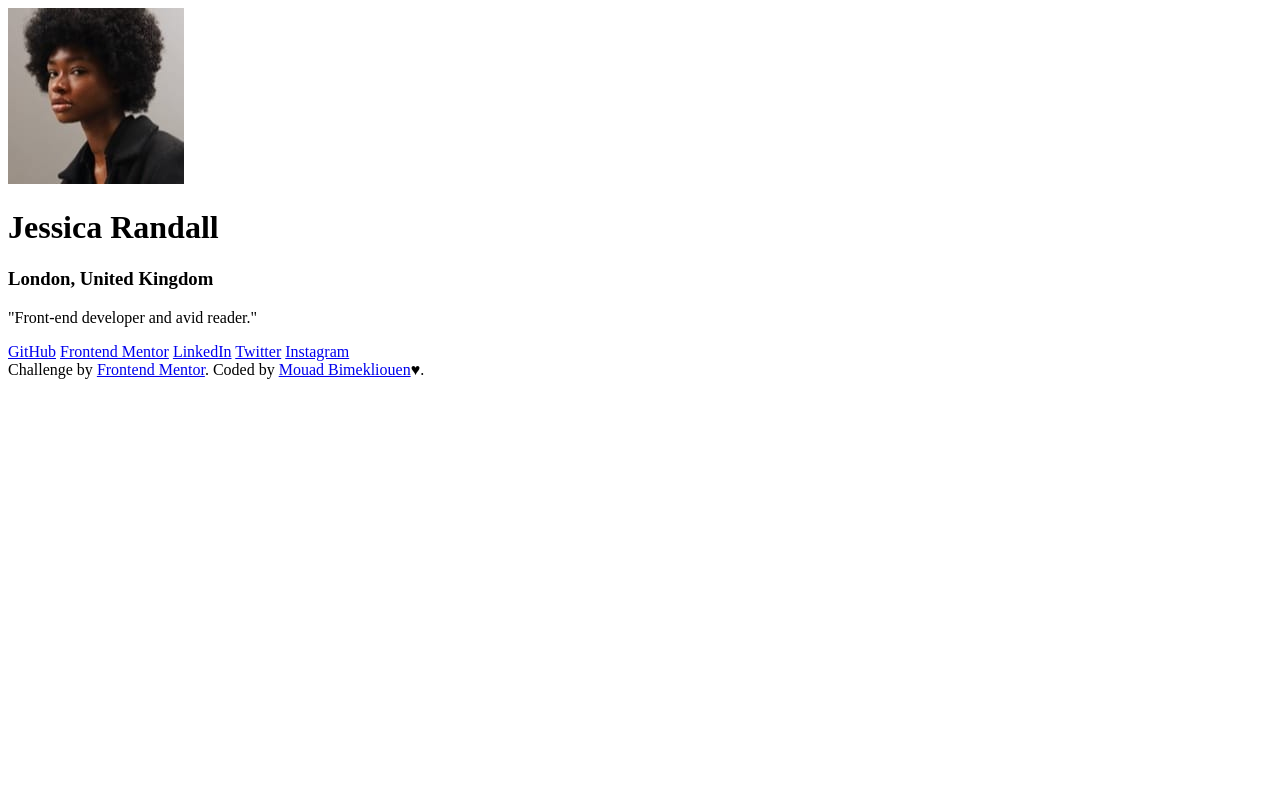
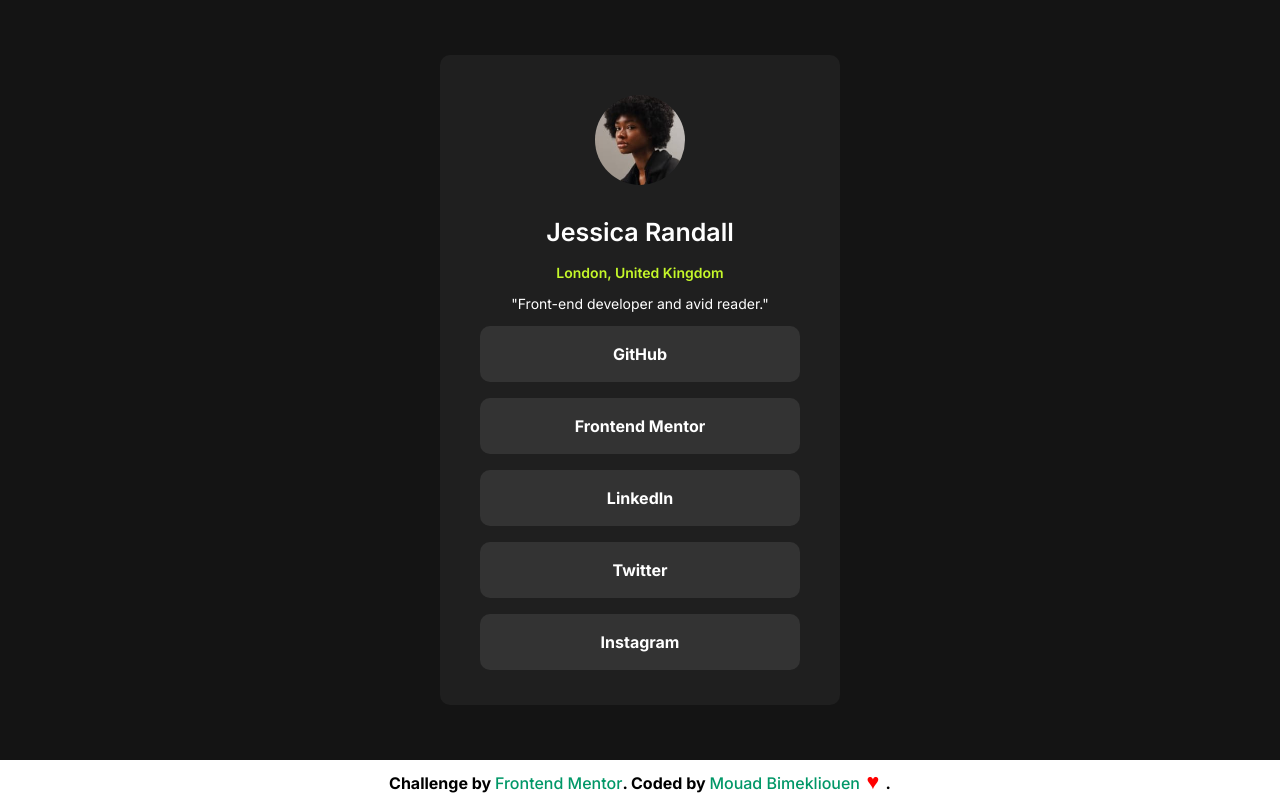
Before and after one commit to mouadbimk/social-links-profile-main, a plain HTML site: page index.html in a window 1280 px wide. Drawn offline with Linux system fonts and the light colour scheme; files that its build step writes are made by us from their sources; the site is published under a folder, as on GitHub Pages, so addresses that start at the root find nothing.

Commit message:
Update index.html

```diff
--- a/index.html
+++ b/index.html
@@ -4,7 +4,7 @@
   <meta charset="UTF-8">
   <meta name="viewport" content="width=device-width, initial-scale=1.0">
   <link rel="icon" type="image/png" sizes="32x32" href="images/favicon-32x32.png">
-  <link rel="stylesheet" href="/app/scss/style.css">
+  <link rel="stylesheet" href="css/style.css">
   <link rel="preconnect" href="https://fonts.googleapis.com">
   <link rel="preconnect" href="https://fonts.gstatic.com" crossorigin>
   <link href="https://fonts.googleapis.com/css2?family=Inter:ital,opsz,wght@0,14..32,100..900;1,14..32,100..900&display=swap" rel="stylesheet">
```
